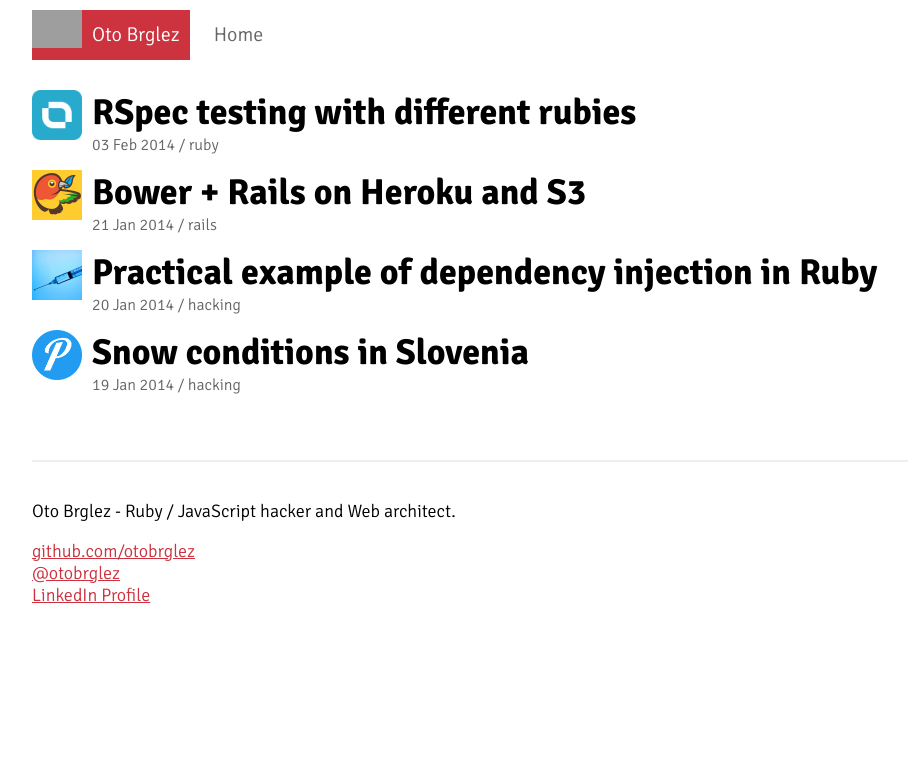
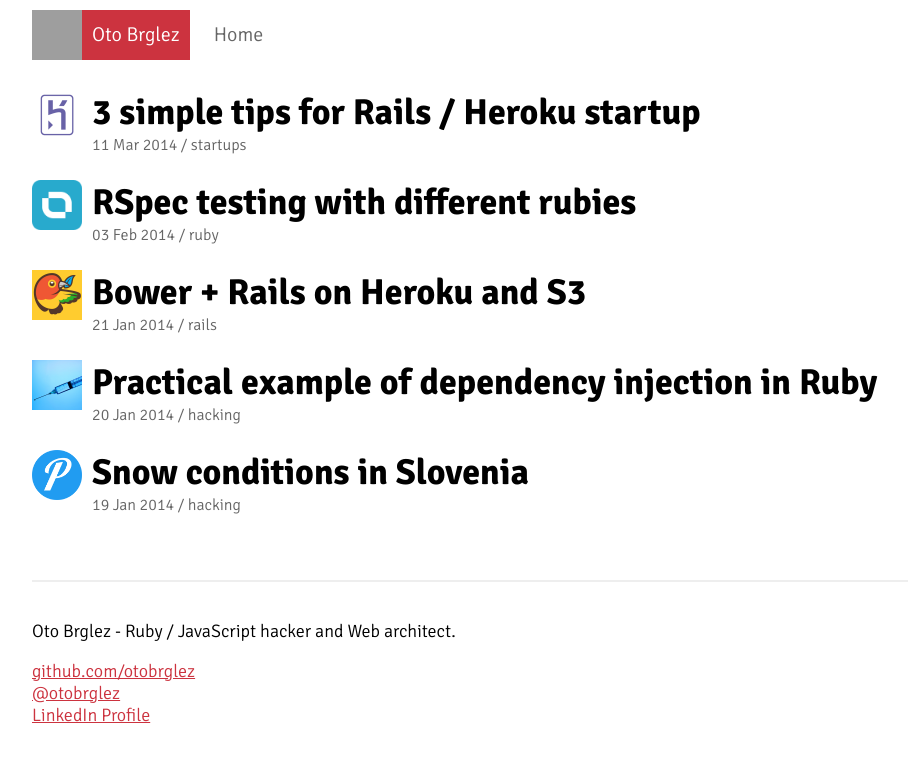
Before and after one commit to otobrglez/otobrglez.github.com, a Jekyll site: the page built from index.html, in a window 1280 px wide, cut to the strip 0-762 px from the top of the page. Shown: the whole strip, without its empty margins (158-1066 px from the left). Built offline with Jekyll 4.4.1, drawn with Linux system fonts in a browser that asks for light colours; Markdown is read by kramdown in place of the engine named in the settings; grey boxes are pictures that could not be loaded.

Commit message:
Adding article "3 simple tips for Rails / Heroku startup"

````diff
--- a/_includes/header.html
+++ b/_includes/header.html
@@ -1,4 +1,5 @@
 <div class="header">
+  <span class="bg-image"> </span>
   <a href="/" class="logo">{{ site.name }}</a>
   <a href="/">Home</a>
 </div>
--- /dev/null
+++ b/_posts/2014-03-11-3-simple-tips-for-rails-heroku-startup.md
@@ -0,0 +1,37 @@
+---
+layout: post
+title:  "3 simple tips for Rails / Heroku startup"
+date:   2014-03-11 12:00:00
+comments: true
+categories: startups
+image: /images/006-heroku.png
+---
+
+Yesterday I visited old collage of mine who is working with his team at little startup called [ViaEmail](http://www.viaemail.me/). Like a lot of startups out-there he is using [Heroku](http://heroku.com) for his hosting platform of choice. Beginner on low-budget, but moving fast. After giving me nice demonstration I really wanted to help out this guy with some nice and useful tips. There are some of them.
+
+## Your app is "sleeping"?
+
+If you don't have any request to your Heroku instance it will go to "idle". Because of the [nature](https://devcenter.heroku.com/articles/dynos) how Heroku works, the app will be feeling really slow and sluggish. There are two easy ways you can do to solve this.
+
+1. One way is to scale your daynos, to at least 2. Simple. But you have to [pay for extra dayno](https://www.heroku.com/pricing).
+
+2. Second way - and probably the cheapest - is to create another Heroku instance and put a simple script that would periodical trigger requests to your app. This will prevent your app from going into idle.
+
+  I wrote a little Ruby app that does exactly that. Its called [dontdieonme](https://github.com/otobrglez/dontdieonme). To use it; create new Heroku instance, and push this code to it. Set environment variable ```URL_TO_GET``` and I also suggest that you add add Rollbar to project so that you can see if there is something wrong. Restart the instance. The app will trigger request every 2 minutes.
+
+## You are serving static assets from Heroku?
+
+Second problem that most beginners don't know is that Heroku is NOT meant to be used for serving static assets and if you are serving "non-changing" JavaScript or CSS from your Heroku instance you are doing it wrong! Best place for your static assets is CDN; so put your files either on [Amazon S3](http://aws.amazon.com/s3/), [Google Cloud Storage](https://cloud.google.com/products/cloud-storage/), [Rackspace](http://www.rackspace.com/cloud/files/) or some other place. If your Heroku instance is serving static content its waisting computing power that could be better spent by your app.
+
+Since manually compiling assets and moving them to cloud is a bit painful you can either automate the process with Rake script that looks something like [this](https://gist.github.com/otobrglez/1053855) or you can use [asset_async gem](https://github.com/rumblelabs/asset_sync). When using asset_async when you deploy your code to Heroku it will automatically compile all your assets and sync them with your cloud. Nice and easy.
+
+## Should we write tests?
+
+The third tip that I gave was more an answer than actual tip. The question was; *do you code with TDD principles, do you write test for everything?*
+
+My answer was quite simple. If you are new to Rails, new to Ruby. Don't. First learn as much as you can to be comfortable around new "world". Get to know *everything*, try it out, learn by doing mistakes, try to debug the thing. Then - and only then - try to improve and extend your skills by writing test. Proper test should test the right things, the right way and by slowing down the test suit as less as possible. Writing tests properly also takes time in startup world - time next to team is everything.
+
+I also recommend that you check out some of more popular open source Ruby / Rails project. Projects like [discourse](https://github.com/discourse/discourse), [monocle](https://github.com/maccman/monocle) and [others](http://www.opensourcerails.com/). Dig into their code, into their [test suites](https://github.com/discourse/discourse/tree/master/spec/models).
+
+
+Hope that this tips can also save you some initial headaches. If not - let me know if I can help you out. :)
--- a/css/main.css
+++ b/css/main.css
@@ -64,15 +64,26 @@
 
 }
 
+.header {
+  position: relative;
+}
+
+.header span.bg-image{
+  background-image: url('https://graph.facebook.com/oto.brglez/picture?type=square&height=200');
+  background-size: auto 50px;
+  width: 50px;
+  position: absolute;
+  left: 0px;
+  top: 0px;
+  height: 50px;
+  background-repeat: no-repeat;
+}
+
 .header a.logo{
   background-color: #CC333F;
   display: inline-block;
-  background-image: url('https://graph.facebook.com/oto.brglez/picture?type=square&height=200');
-  background-size: 50px;
-  background-position: left top;
   height: 50px;
   line-height: 50px;
-  background-repeat: no-repeat;
   padding-left: 60px;
   color: white;
   text-decoration: none;
@@ -95,7 +106,7 @@
 .post-single .post,
 .posts-wrap .posts .post {
   min-height: 70px;
-  margin-bottom: 10px;
+  margin-bottom: 20px;
 }
 
 .post-single h1,
````
Also changed, not shown: images/006-heroku.png (added), 1 other file.
